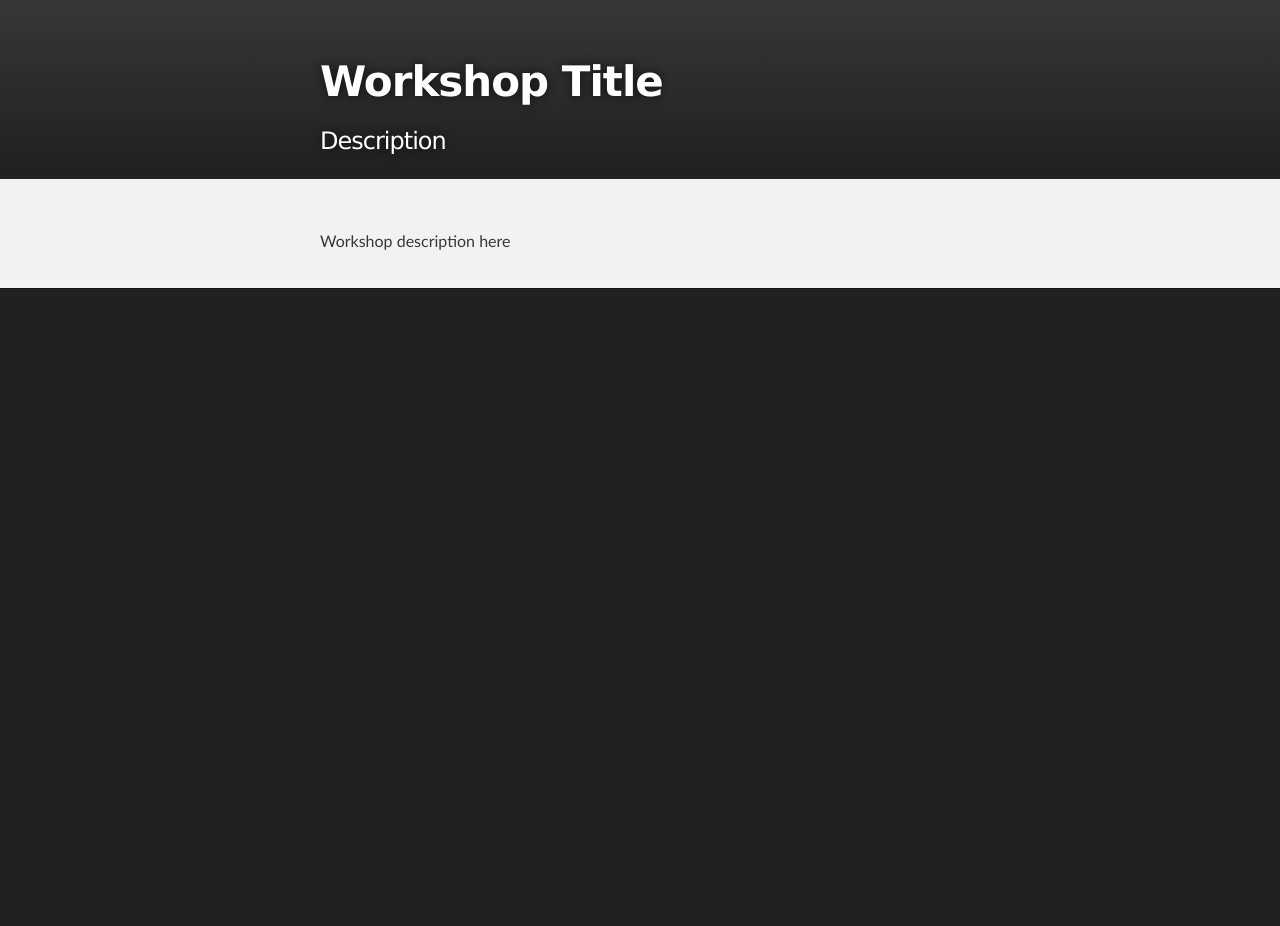
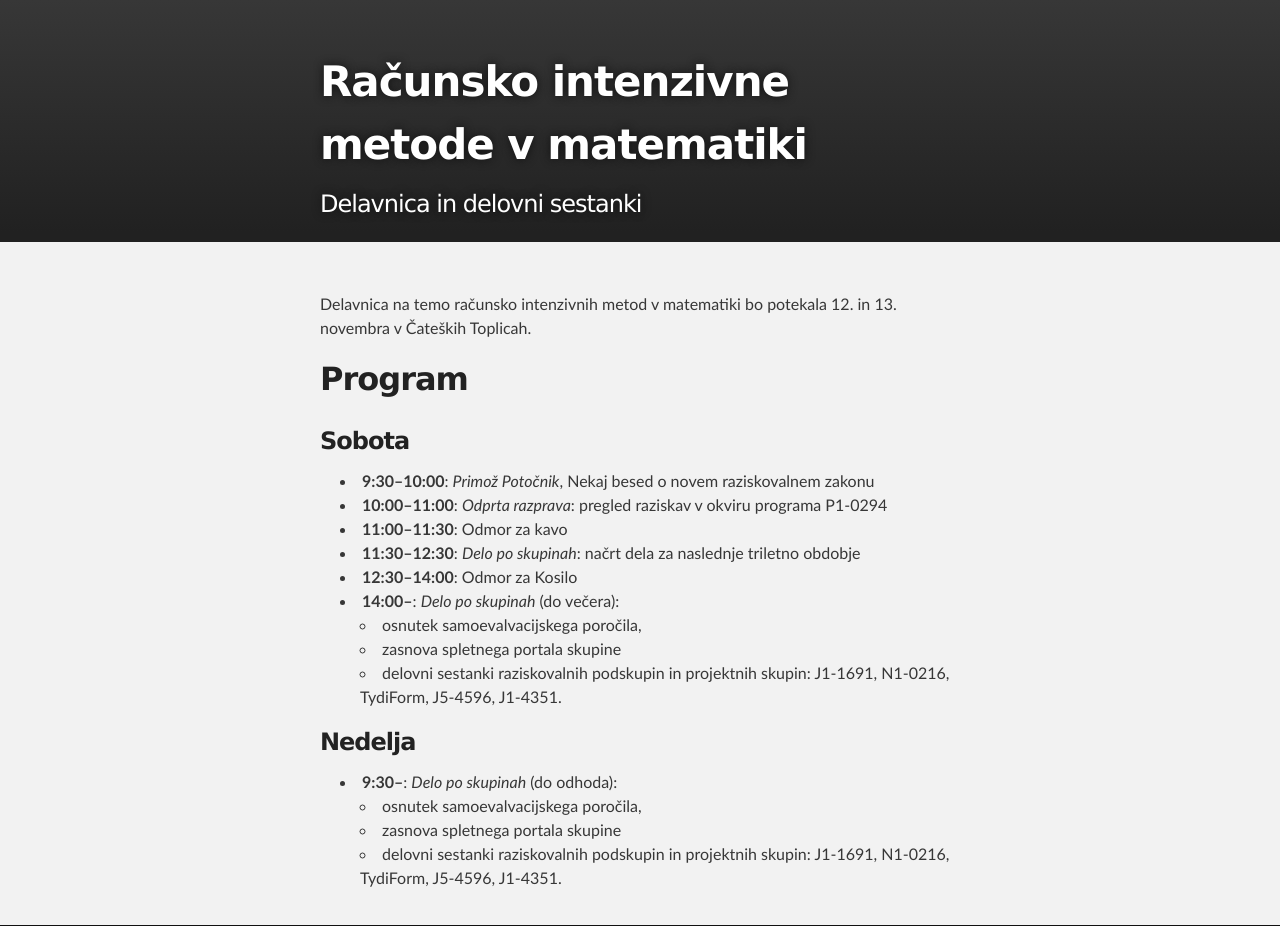
Before and after one commit to IMFM-SI/RIMM22, a Jekyll site: the page built from index.md, in a window 1280 px wide. Built offline with Jekyll 4.4.1, drawn with Linux system fonts in a browser that asks for light colours; before the commit the page ends 900 px from its top, so only the background shows below that.

Commit message:
Dodaj osnovno vsebino

```diff
--- a/index.md
+++ b/index.md
@@ -1,7 +1,28 @@
 ---
-title: Workshop Title
-description: Description
+title: Računsko intenzivne metode v matematiki
+description: Delavnica in delovni sestanki
 layout: page
 ---
 
-Workshop description here
+Delavnica na temo računsko intenzivnih metod v matematiki bo potekala 12. in 13. novembra v Čateških Toplicah.
+
+## Program
+
+### Sobota
+
+* **9:30--10:00**: _Primož Potočnik_, Nekaj besed o novem raziskovalnem zakonu
+* **10:00--11:00**: _Odprta razprava_: pregled raziskav v okviru programa P1-0294
+* **11:00--11:30**: Odmor za kavo
+* **11:30--12:30**: _Delo po skupinah_: načrt dela za naslednje triletno obdobje
+* **12:30--14:00**: Odmor za Kosilo
+* **14:00--**: _Delo po skupinah_ (do večera):
+    - osnutek samoevalvacijskega poročila,
+    - zasnova spletnega portala skupine
+    - delovni sestanki raziskovalnih podskupin in projektnih skupin: J1-1691, N1-0216, TydiForm, J5-4596, J1-4351.
+
+### Nedelja
+
+* **9:30--**: _Delo po skupinah_ (do odhoda):
+    - osnutek samoevalvacijskega poročila,
+    - zasnova spletnega portala skupine
+    - delovni sestanki raziskovalnih podskupin in projektnih skupin: J1-1691, N1-0216, TydiForm, J5-4596, J1-4351.
```
